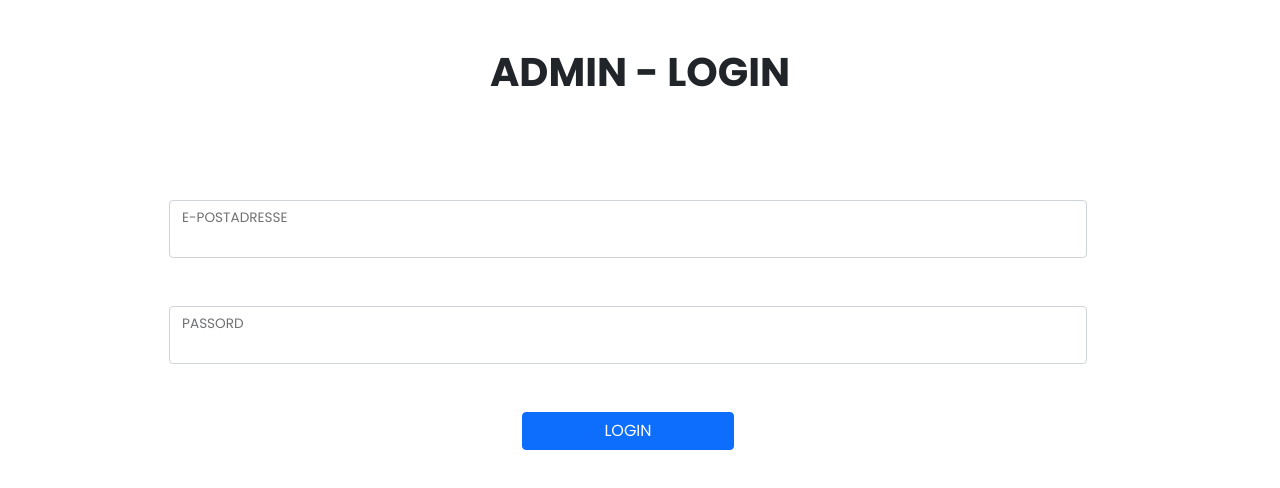
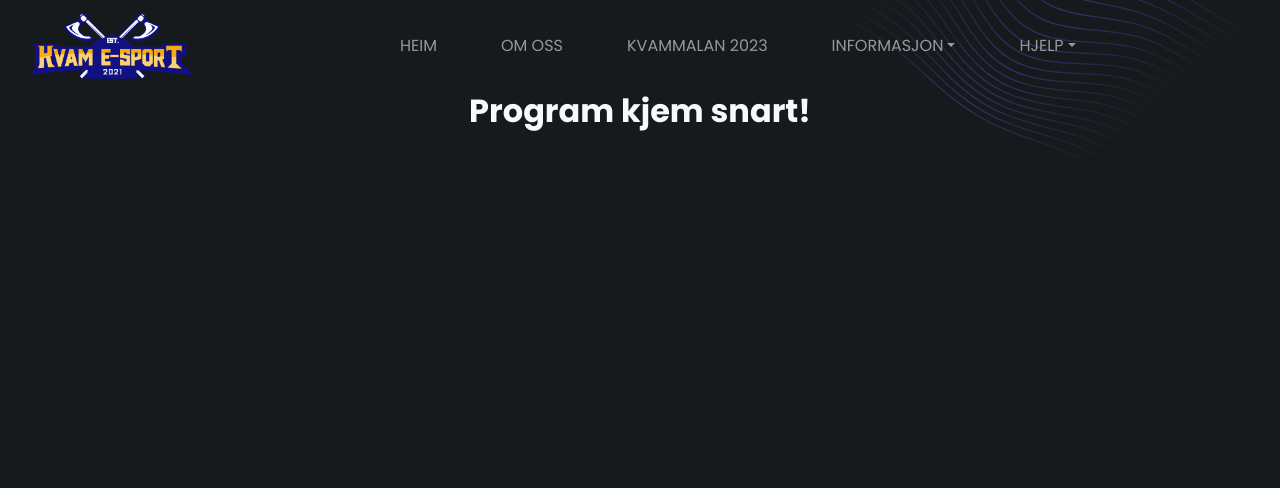
Before and after one commit to danielols3n/kvammalan, a React (Create React App) app: page /program in a window 1280 px wide. Before the commit this address led to /kvammalan/admin/login. Shown: the top 488 px of the page. Built offline with nearby package versions, Linux system fonts and the light colour scheme; no server answers.

Commit message:
Små endringar

```diff
--- /dev/null
+++ b/src/css/TimeSchedule.css
@@ -0,0 +1,6 @@
+.timeschedule {
+    background-color: #171a1c;
+    background-image: url('../img/home.svg');
+    background-repeat: no-repeat;
+    background-size: contain;
+}
--- a/src/pages/Competitions.js
+++ b/src/pages/Competitions.js
@@ -1,8 +1,19 @@
-import React from 'react'
+import React, { useState } from 'react'
+import { Col, Container, Row, Table } from 'react-bootstrap'
+import { useNavigate } from 'react-router-dom'
+import NavbarComponent from '../components/navbar/Navbar'
+import '../css/TimeSchedule.css'
 
 function Competitions() {
+    const navigate = useNavigate()
+
   return (
-    <div>Competitions</div>
+    <Container fluid className="d-flex flex-column m-0 p-0 timeschedule" style={{ minHeight: '100vh' }}>
+        <NavbarComponent data={{ background: 'transparent' }} />
+        <Container fluid className="d-flex flex-column m-0 p-0 h-100">
+            <h2 className="text-light m-auto fw-bolder">Konkurransar kjem snart!</h2>
+        </Container>
+    </Container>
   )
 }
 
--- a/src/pages/Information.js
+++ b/src/pages/Information.js
@@ -1,8 +1,19 @@
-import React from 'react'
+import React, { useState } from 'react'
+import { Col, Container, Row, Table } from 'react-bootstrap'
+import { useNavigate } from 'react-router-dom'
+import NavbarComponent from '../components/navbar/Navbar'
+import '../css/TimeSchedule.css'
 
 function Information() {
+    const navigate = useNavigate()
+
   return (
-    <div>Information</div>
+    <Container fluid className="d-flex flex-column m-0 p-0 timeschedule" style={{ minHeight: '100vh' }}>
+        <NavbarComponent data={{ background: 'transparent' }} />
+        <Container fluid className="d-flex flex-column m-0 p-0 h-100">
+            <h2 className="text-light m-auto fw-bolder">Informasjon kjem snart!</h2>
+        </Container>
+    </Container>
   )
 }
 
--- a/src/pages/TimeSchedule.js
+++ b/src/pages/TimeSchedule.js
@@ -1,41 +1,17 @@
-import { onAuthStateChanged } from 'firebase/auth'
-import { collection, doc, getDoc, getDocs } from 'firebase/firestore'
-import React, { useState } from 'react'
-import { useEffect } from 'react'
-import { Col, Container, Row, Table } from 'react-bootstrap'
-import { auth, db } from '../Firebase'
+import React from 'react'
+import { Container } from 'react-bootstrap'
 import { useNavigate } from 'react-router-dom'
-import AdminNavbar from '../components/admin-navbar/AdminNavbar'
-import SeatPicker from 'react-seat-picker'
-import moment from 'moment'
+import NavbarComponent from '../components/navbar/Navbar'
+import '../css/TimeSchedule.css'
 
 function TimeSchedule() {
     const navigate = useNavigate()
 
-
-
-    useEffect(() => {
-        onAuthStateChanged(auth, (user) => {
-            if (user) {
-                const docRef = doc(db, 'users', user.uid)
-
-                getDoc(docRef).then((document) => {
-                    if (document.data().admin === true) {
-                        console.log('Admin access granted')
-                    } else {
-                        navigate('/kvammalan/admin/login')
-                    }
-                }).catch(error => console.error(error))
-            } else {
-                navigate('/kvammalan/admin/login')
-            }
-        })
-    }, [])
   return (
-    <Container fluid className="d-flex flex-column m-0 p-0">
-        <AdminNavbar />
-        <Container fluid className="d-flex flex-column m-0 p-0">
-
+    <Container fluid className="d-flex flex-column m-0 p-0 timeschedule" style={{ minHeight: '100vh' }}>
+        <NavbarComponent data={{ background: 'transparent' }} />
+        <Container fluid className="d-flex flex-column m-0 p-0 h-100">
+            <h2 className="text-light m-auto fw-bolder">Program kjem snart!</h2>
         </Container>
     </Container>
   )
```
